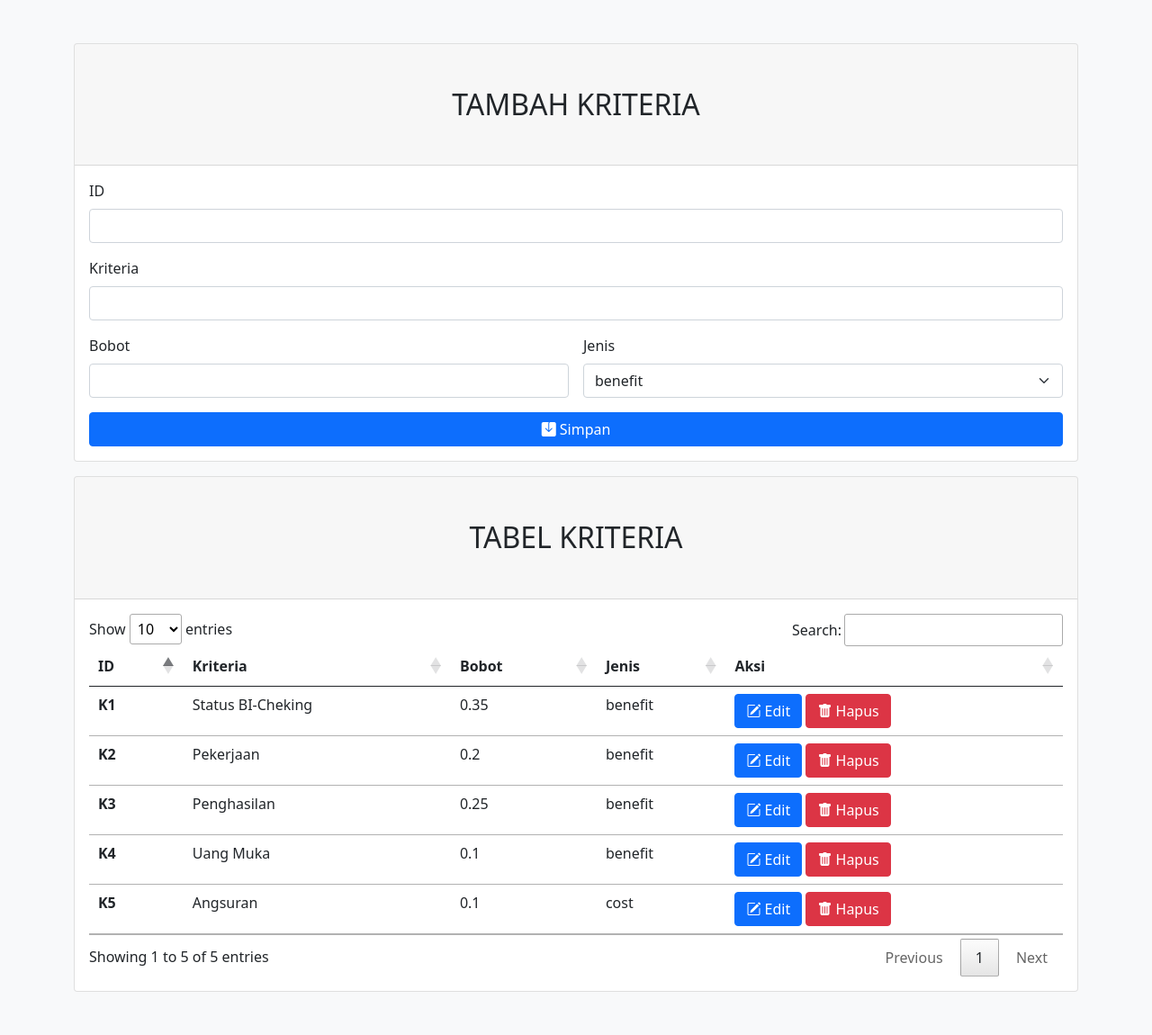
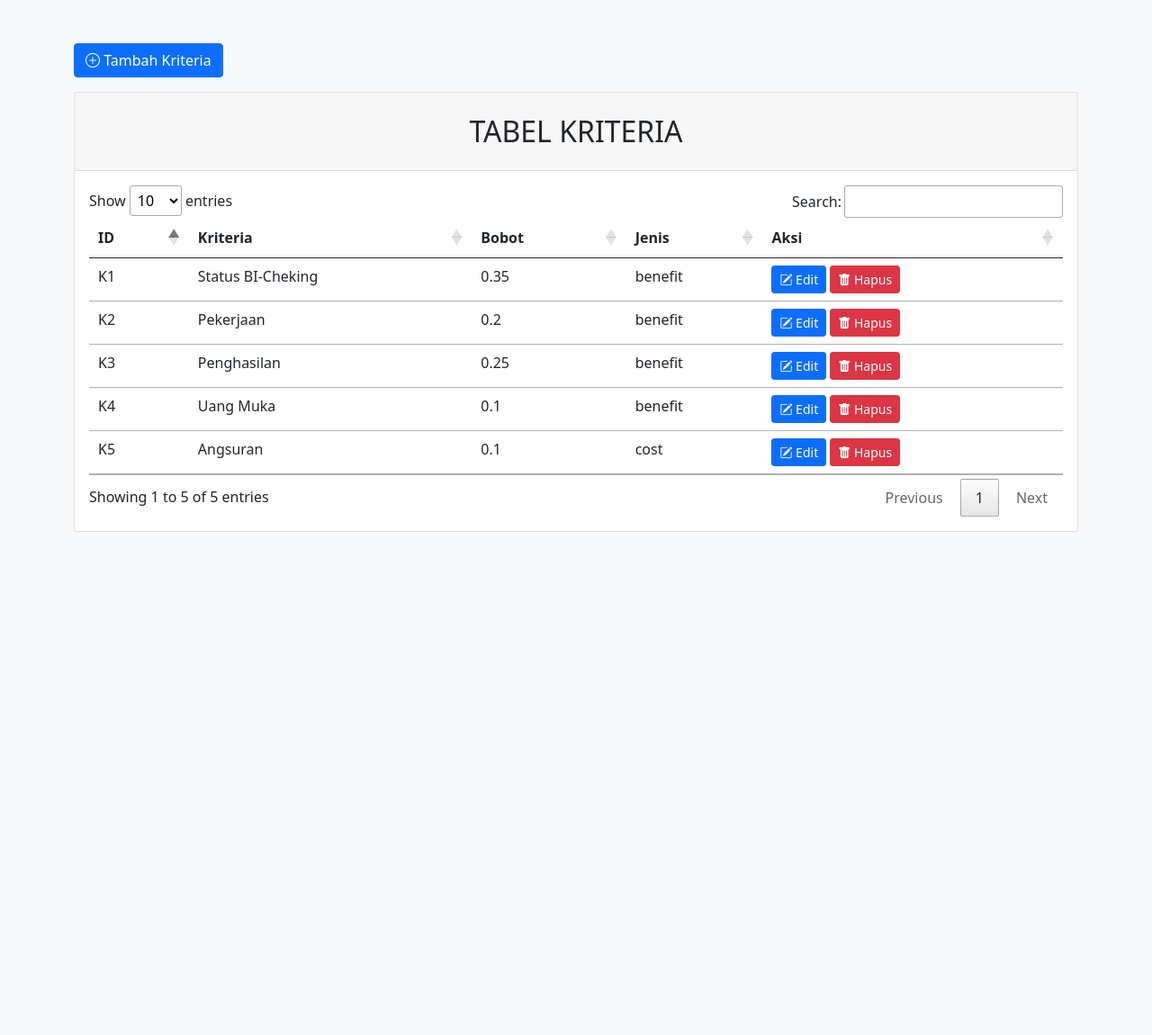
Before and after one commit to Khairul122/spk-saw, a PHP site: page /kriteria.php in a window 1280 px wide. Shown: the part 56-1206 px from the top of the page at 90% size. After the commit the page ends 647 px from the top, so only its background shows below. Run offline with PHP 8.4, Linux system fonts and the light colour scheme; data comes from the database, SQL or seed files in the repository; some libraries are stand-ins or nearby versions.

Commit message:
Implement modal for adding alternative data in alternatif.php

```diff
--- a/kriteria.php
+++ b/kriteria.php
@@ -20,164 +20,149 @@ session_start();
 </head>
 
 <body class="bg-light">
-    <?php
-    include('navbar.php');
-    ?>
+    <?php include('navbar.php'); ?>
+
     <main class="container py-5">
-        <form class="card mb-3" method="post" action="tambah_kriteria.php">
-            <h2 class="card-header py-5 text-center">TAMBAH KRITERIA</h2>
-            <div class="card-body">
-                <div class="mb-3">
-                    <label class="form-label">ID</label>
-                    <input class="form-control" name="id" type="text" />
+        <!-- Button to Trigger Add Modal -->
+        <button class="btn btn-primary mb-3" data-bs-toggle="modal" data-bs-target="#addModal">
+            <i class="bi bi-plus-circle"></i> Tambah Kriteria
+        </button>
+
+        <!-- Add Modal -->
+        <div class="modal fade" id="addModal" tabindex="-1" aria-hidden="true">
+            <div class="modal-dialog modal-dialog-centered">
+                <div class="modal-content">
+                    <div class="modal-header">
+                        <h5 class="modal-title">Tambah Kriteria</h5>
+                        <button type="button" class="btn-close" data-bs-dismiss="modal" aria-label="Close"></button>
+                    </div>
+                    <form action="tambah_kriteria.php" method="post">
+                        <div class="modal-body">
+                            <div class="mb-3">
+                                <label class="form-label">ID</label>
+                                <input class="form-control" name="id" type="text" required />
+                            </div>
+                            <div class="mb-3">
+                                <label class="form-label">Kriteria</label>
+                                <input class="form-control" name="kriteria" type="text" required />
+                            </div>
+                            <div class="row g-3 mb-3">
+                                <div class="col">
+                                    <label class="form-label">Bobot</label>
+                                    <input class="form-control" name="bobot" type="number" step="0.01" required />
+                                </div>
+                                <div class="col">
+                                    <label class="form-label">Jenis</label>
+                                    <select class="form-select" name="jenis" required>
+                                        <option value="benefit">benefit</option>
+                                        <option value="cost">cost</option>
+                                    </select>
+                                </div>
+                            </div>
+                        </div>
+                        <div class="modal-footer">
+                            <button type="button" class="btn btn-secondary" data-bs-dismiss="modal">Tutup</button>
+                            <button type="submit" class="btn btn-primary">Simpan</button>
+                        </div>
+                    </form>
                 </div>
-                <div class="mb-3">
-                    <label class="form-label">Kriteria</label>
-                    <input class="form-control" name="kriteria" type="text" />
-                </div>
-                <div class="row g-3 mb-3">
-                    <div class="col">
-                        <label class="form-label">Bobot</label>
-                        <input class="form-control" name="bobot" type="float" />
-                    </div>
-                    <div class="col">
-                        <label class="form-label">Jenis</label>
-                        <select class="form-select" name="jenis">
-                            <option value="benefit">benefit</option>
-                            <option value="cost">cost</option>
-                        </select>
-                    </div>
-                </div>
-                <button type="submit" class="btn btn-primary" style="width: 100%;"><i class="bi bi-save-fill"></i>
-                    Simpan</button>
             </div>
-        </form>
+        </div>
 
+        <!-- Kriteria Table -->
         <div class="card">
-            <h2 class="card-header py-5 text-center">TABEL KRITERIA</h2>
+            <h2 class="card-header py-4 text-center">TABEL KRITERIA</h2>
             <div class="card-body">
                 <table class="table nowrap" style="width: 100%;">
                     <thead>
                         <tr>
-                            <th scope="col">ID</th>
-                            <th scope="col">Kriteria</th>
-                            <th scope="col">Bobot</th>
-                            <th scope="col">Jenis</th>
-                            <th scope="col">Aksi</th>
+                            <th>ID</th>
+                            <th>Kriteria</th>
+                            <th>Bobot</th>
+                            <th>Jenis</th>
+                            <th>Aksi</th>
                         </tr>
                     </thead>
                     <tbody>
                         <?php
-
                         include('koneksi.php');
-
                         $sql = 'SELECT * FROM kriteria';
                         $result = mysqli_query($conn, $sql);
 
-                        $i = 1;
                         while ($row = mysqli_fetch_array($result)) {
-
                         ?>
-
                             <tr>
-                                <th scope="row"><?php echo $row['id'] ?></th>
-                                <td><?php echo $row['nama'] ?></td>
-                                <td><?php echo $row['bobot'] ?></td>
-                                <td><?php echo $row['jenis'] ?></td>
-                                <td><a type="button" class="btn btn-primary" data-bs-toggle="modal"
-                                        data-bs-target="#modalEdit<?php echo $row['id']; ?>"><i
-                                            class="bi bi-pencil-square"></i> Edit</a>
-                                    <a class="btn btn-danger" href="hapus_kriteria.php?id=<?php echo $row['id'] ?>"
-                                        onclick="return confirm('Apakah anda ingin menghapus kriteria <?php echo $row['nama'] ?>')"><i
-                                            class="bi bi-trash-fill"></i> Hapus</a>
+                                <td><?php echo htmlspecialchars($row['id']); ?></td>
+                                <td><?php echo htmlspecialchars($row['nama']); ?></td>
+                                <td><?php echo htmlspecialchars($row['bobot']); ?></td>
+                                <td><?php echo htmlspecialchars($row['jenis']); ?></td>
+                                <td>
+                                    <button class="btn btn-primary btn-sm" data-bs-toggle="modal" data-bs-target="#modalEdit<?php echo $row['id']; ?>">
+                                        <i class="bi bi-pencil-square"></i> Edit
+                                    </button>
+                                    <a class="btn btn-danger btn-sm" href="hapus_kriteria.php?id=<?php echo $row['id']; ?>"
+                                        onclick="return confirm('Apakah anda ingin menghapus kriteria <?php echo $row['nama']; ?>')">
+                                        <i class="bi bi-trash-fill"></i> Hapus
+                                    </a>
                                 </td>
                             </tr>
 
                             <!-- Modal Edit -->
-                            <div class="modal fade" id="modalEdit<?php echo $row['id']; ?>" tabindex="-1"
-                                aria-labelledby="modelEditLabel" aria-hidden="true">
+                            <div class="modal fade" id="modalEdit<?php echo $row['id']; ?>" tabindex="-1" aria-hidden="true">
                                 <div class="modal-dialog modal-dialog-centered">
                                     <div class="modal-content">
                                         <div class="modal-header">
-                                            <h5 class="modal-title" id="exampleModalLabel">Edit Kriteria</h5>
-                                            <button type="button" class="btn-close" data-bs-dismiss="modal"
-                                                aria-label="Close"></button>
+                                            <h5 class="modal-title">Edit Kriteria</h5>
+                                            <button type="button" class="btn-close" data-bs-dismiss="modal" aria-label="Close"></button>
                                         </div>
-                                        <form method="post" action="edit_kriteria.php">
+                                        <form action="edit_kriteria.php" method="post">
                                             <div class="modal-body">
-                                                <?php
-                                                $id = $row['id'];
-                                                $sql1 = "SELECT * FROM kriteria WHERE id = '$id'";
-                                                $result1 = mysqli_query($conn, $sql1);
-                                                while ($row1 = mysqli_fetch_array($result1)) {
-                                                ?>
-                                                    <div class="mb-3">
-                                                        <label class="form-label">ID</label>
-                                                        <input class="form-control" name="id" type="text"
-                                                            value="<?php echo $row1['id']; ?>" readonly />
+                                                <div class="mb-3">
+                                                    <label class="form-label">ID</label>
+                                                    <input class="form-control" name="id" type="text" value="<?php echo htmlspecialchars($row['id']); ?>" readonly />
+                                                </div>
+                                                <div class="mb-3">
+                                                    <label class="form-label">Kriteria</label>
+                                                    <input class="form-control" name="kriteria" type="text" value="<?php echo htmlspecialchars($row['nama']); ?>" required />
+                                                </div>
+                                                <div class="row g-3 mb-3">
+                                                    <div class="col">
+                                                        <label class="form-label">Bobot</label>
+                                                        <input class="form-control" name="bobot" type="number" step="0.01" value="<?php echo htmlspecialchars($row['bobot']); ?>" required />
                                                     </div>
-                                                    <div class="mb-3">
-                                                        <label class="form-label">Kriteria</label>
-                                                        <input class="form-control" name="kriteria" type="text"
-                                                            value="<?php echo $row1['nama']; ?>" />
+                                                    <div class="col">
+                                                        <label class="form-label">Jenis</label>
+                                                        <select class="form-select" name="jenis" required>
+                                                            <option value="benefit" <?php echo ($row['jenis'] == 'benefit') ? 'selected' : ''; ?>>benefit</option>
+                                                            <option value="cost" <?php echo ($row['jenis'] == 'cost') ? 'selected' : ''; ?>>cost</option>
+                                                        </select>
                                                     </div>
-                                                    <div class="row g-3 mb-3">
-                                                        <div class="col">
-                                                            <label class="form-label">Bobot</label>
-                                                            <input class="form-control" name="bobot" type="float"
-                                                                value="<?php echo $row1['bobot'] ?>" />
-                                                        </div>
-                                                        <div class="col">
-                                                            <label class="form-label">Jenis</label>
-                                                            <select class="form-select" name="jenis">
-                                                                <option value="benefit" <?php if ($row1['jenis'] == 'benefit') {
-                                                                                            echo 'selected';
-                                                                                        } ?>>benefit</option>
-                                                                <option value="cost" <?php if ($row1['jenis'] == 'cost') {
-                                                                                            echo 'selected';
-                                                                                        } ?>>cost</option>
-                                                            </select>
-                                                        </div>
-                                                    </div>
-                                                <?php
-                                                }
-                                                ?>
+                                                </div>
                                             </div>
                                             <div class="modal-footer">
-                                                <button type="button" class="btn btn-secondary"
-                                                    data-bs-dismiss="modal">Close</button>
-                                                <button type="submit" name="update" class="btn btn-primary">Update</button>
+                                                <button type="button" class="btn btn-secondary" data-bs-dismiss="modal">Tutup</button>
+                                                <button type="submit" class="btn btn-primary">Update</button>
                                             </div>
                                         </form>
                                     </div>
                                 </div>
                             </div>
-
                         <?php
-
                         }
-
                         ?>
                     </tbody>
                 </table>
             </div>
         </div>
     </main>
-    <?php
-
-    ?>
 
     <script src="assets/js/bootstrap.min.js"></script>
     <script>
-        $('document').ready(function() {
+        $(document).ready(function() {
             $('.table').DataTable({
-                responsive: true,
-                columnDefs: [{
-                    responsivePriority: 1,
-                    targets: 0
-                }, ]
-            })
-        })
+                responsive: true
+            });
+        });
     </script>
 </body>
 
```
Also changed, not shown: alternatif.php (+22 -7 lines).
